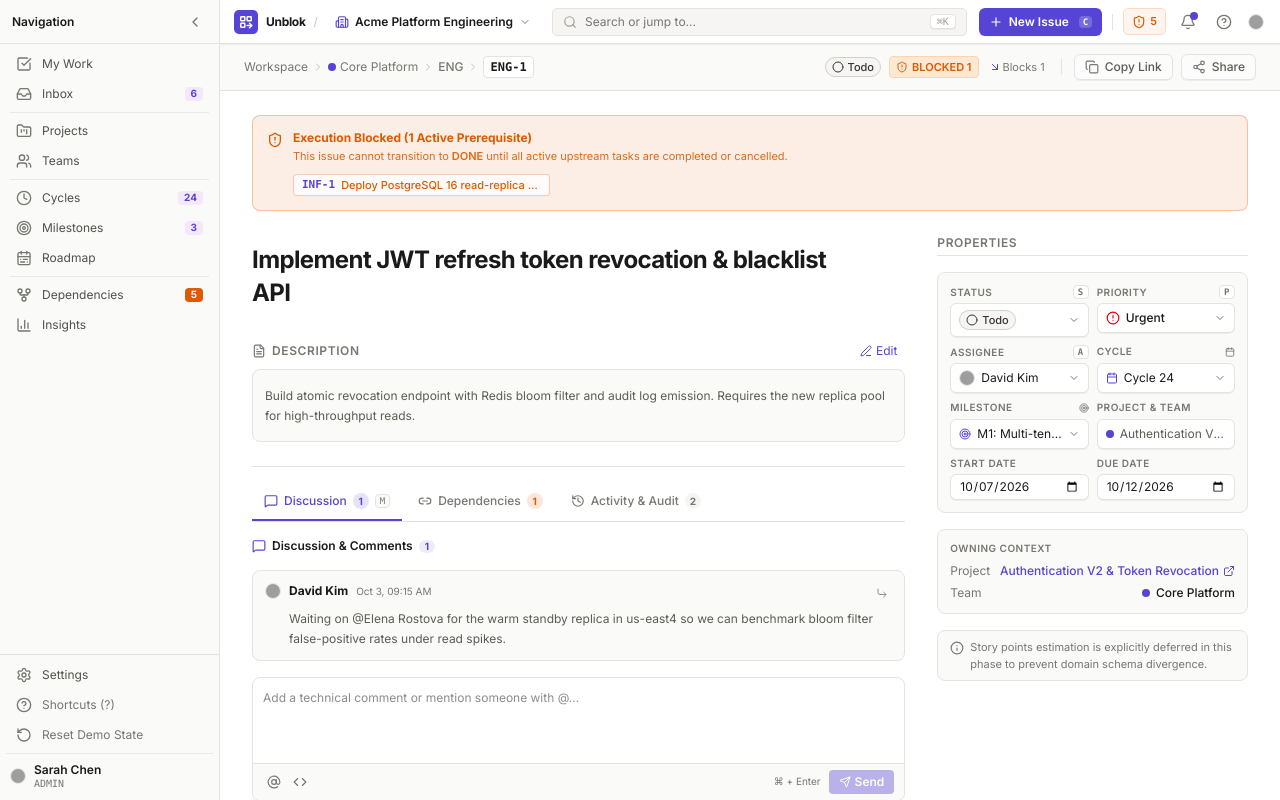
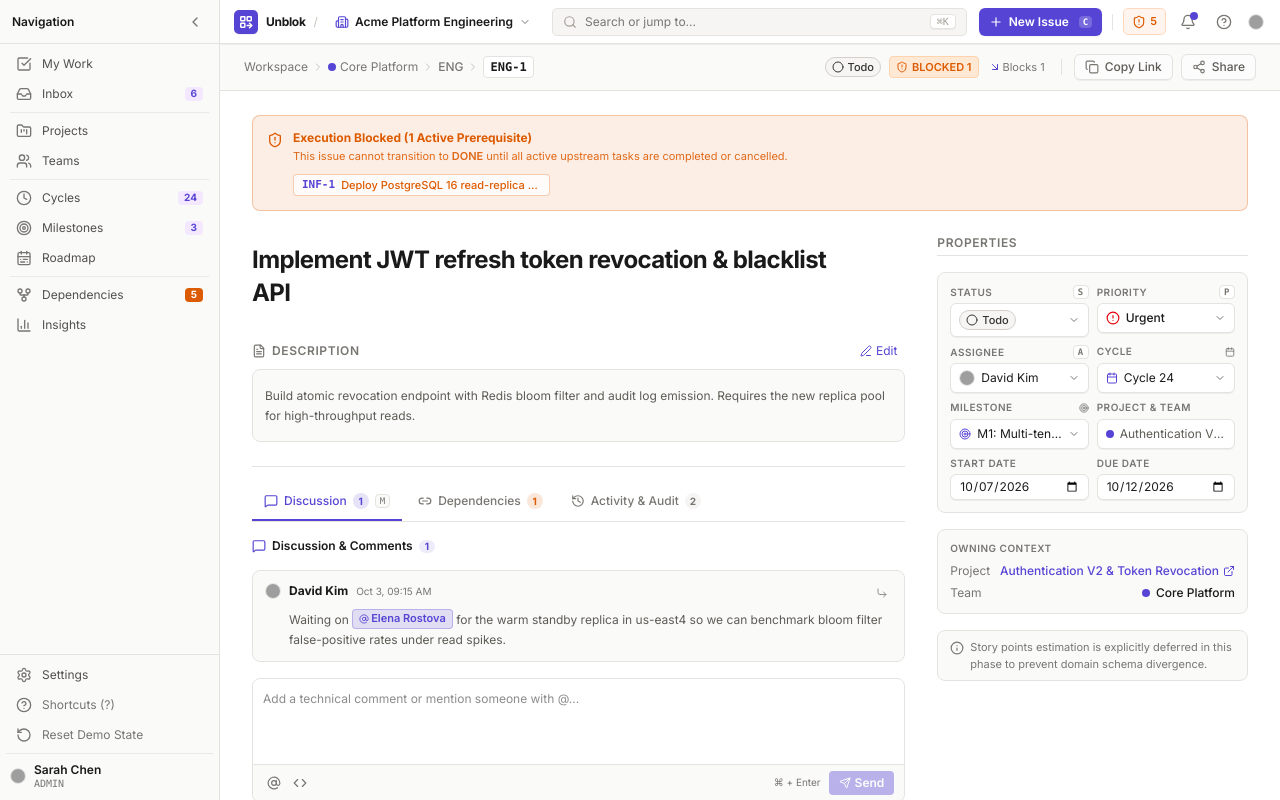
Before and after one commit to YounasKhan2/Unblok, a React (Vite) app: page /issues/ENG-1 in a window 1280 px wide. Built offline with nearby package versions, Linux system fonts and the light colour scheme; grey boxes are pictures that could not be loaded.

Commit message:
fix(ux-06): preserve stable mention identity

```diff
--- a/src/components/drawer/CommentThread.tsx
+++ b/src/components/drawer/CommentThread.tsx
@@ -3,6 +3,10 @@ import { useSearchParams } from 'react-router-dom';
 import { useProject } from '../../context/ProjectContext';
 import { IssueComment, User } from '../../types';
 import { Avatar } from '../ui/Avatar';
+import {
+  reconcileSelectedMentions,
+  escapeRegex,
+} from '../../features/collaboration/domain/collaborationMutations';
 import {
   MessageSquare,
   Send,
@@ -33,6 +37,7 @@ export const CommentThread: React.FC<CommentThreadProps> = ({
   const targetCommentId = searchParams.get('comment');
 
   const [commentText, setCommentText] = useState('');
+  const [selectedUsers, setSelectedUsers] = useState<User[]>([]);
   const [replyingTo, setReplyingTo] = useState<IssueComment | null>(null);
   const [showMentionPicker, setShowMentionPicker] = useState(false);
   const [mentionFilter, setMentionFilter] = useState('');
@@ -102,6 +107,11 @@ export const CommentThread: React.FC<CommentThreadProps> = ({
   };
 
   const handleSelectMention = (user: User) => {
+    setSelectedUsers(prev => {
+      if (prev.some(u => u.id === user.id)) return prev;
+      return [...prev, user];
+    });
+
     if (!textareaRef.current) return;
     const cursorPos = textareaRef.current.selectionStart;
     const textBeforeCursor = commentText.slice(0, cursorPos);
@@ -154,10 +164,15 @@ export const CommentThread: React.FC<CommentThreadProps> = ({
   };
 
   const handleSubmit = () => {
-    if (!commentText.trim()) return;
+    const trimmed = commentText.trim();
+    if (!trimmed) return;
 
-    addComment(issueId, commentText.trim(), replyingTo?.id);
+    // Deterministically reconcile selected mentions against the text being submitted
+    const mentionIds = reconcileSelectedMentions(trimmed, selectedUsers, users);
+
+    addComment(issueId, trimmed, replyingTo?.id, mentionIds);
     setCommentText('');
+    setSelectedUsers([]);
     setReplyingTo(null);
     setShowMentionPicker(false);
   };
@@ -185,28 +200,45 @@ export const CommentThread: React.FC<CommentThreadProps> = ({
         );
       }
 
-      // Format words and @mentions
-      const words = part.split(/(\s+)/);
+      // Format words and @mentions (handling full names with spaces)
+      const validUsers = users
+        .filter(u => u.name && u.name.trim().length > 0)
+        .slice()
+        .sort((a, b) => b.name.length - a.name.length);
+
+      if (validUsers.length === 0) {
+        return <span key={pIdx}>{part}</span>;
+      }
+
+      const namesPattern = validUsers.map(u => escapeRegex(u.name)).join('|');
+      const mentionTokenRegex = new RegExp(
+        `((?:^|(?<=[\\s(\\[{\"'<]))@(?:${namesPattern})(?=$|[\\s.,!?:;)\\]}\"'>]))`,
+        'gi'
+      );
+
+      const segments = part.split(mentionTokenRegex);
+
       return (
         <span key={pIdx}>
-          {words.map((word, wIdx) => {
-            if (word.startsWith('@')) {
-              const matchedName = users.find(
-                u => word.toLowerCase() === `@${u.name.toLowerCase()}` || word.toLowerCase().startsWith(`@${u.name.toLowerCase()}`)
+          {segments.map((seg, sIdx) => {
+            if (seg.startsWith('@')) {
+              const rawName = seg.slice(1);
+              const matched = validUsers.find(
+                u => u.name.toLowerCase() === rawName.toLowerCase()
               );
-              if (matchedName) {
+              if (matched) {
                 return (
                   <span
-                    key={wIdx}
+                    key={sIdx}
                     className="inline-flex items-center gap-0.5 px-1.5 py-0.2 rounded bg-accent/15 text-accent font-semibold text-[11px] border border-accent/30"
                   >
                     <AtSign className="w-2.5 h-2.5" />
-                    <span>{matchedName.name}</span>
+                    <span>{matched.name}</span>
                   </span>
                 );
               }
             }
-            return word;
+            return <React.Fragment key={sIdx}>{seg}</React.Fragment>;
           })}
         </span>
       );
--- a/src/context/ProjectContext.tsx
+++ b/src/context/ProjectContext.tsx
@@ -193,7 +193,12 @@ interface ProjectContextType {
 
   // Collaboration & Threaded Comments (Phase C)
   comments: IssueComment[];
-  addComment: (issueId: string, content: string, parentId?: string) => IssueComment | null;
+  addComment: (
+    issueId: string,
+    content: string,
+    parentId?: string,
+    mentionIds?: string[]
+  ) => IssueComment | null;
   deleteComment: (commentId: string) => boolean;
 
   // Issue Operations
@@ -754,7 +759,12 @@ export const ProjectProvider: React.FC<{ children: React.ReactNode }> = ({ child
 
   // Collaboration & Threaded Comments (Phase C & UX-06)
   const addComment = useCallback(
-    (issueId: string, content: string, parentId?: string): IssueComment | null => {
+    (
+      issueId: string,
+      content: string,
+      parentId?: string,
+      mentionIds?: string[]
+    ): IssueComment | null => {
       const res = executeAddComment({
         issueId,
         content,
@@ -763,6 +773,7 @@ export const ProjectProvider: React.FC<{ children: React.ReactNode }> = ({ child
         allUsers: users,
         issues,
         existingComments: comments,
+        explicitMentionIds: mentionIds,
       });
 
       if (!res.success || !res.comment) {
--- a/src/features/collaboration/domain/collaborationMutations.ts
+++ b/src/features/collaboration/domain/collaborationMutations.ts
@@ -38,8 +38,70 @@ export interface ExecuteDeleteCommentResult {
 }
 
 /**
+ * Escapes characters for use in RegExp.
+ */
+export function escapeRegex(str: string): string {
+  return str.replace(/[.*+?^${}()|[\]\\]/g, '\\$&');
+}
+
+/**
+ * Extracts mention names from text using token and boundary-aware matching,
+ * ordering users from longest name to shortest name to avoid prefix/substring collisions.
+ */
+export function extractMentionNames(content: string, allUsers: User[]): string[] {
+  if (!content || allUsers.length === 0) return [];
+  const validUsers = allUsers
+    .filter(u => u.name && u.name.trim().length > 0)
+    .slice()
+    .sort((a, b) => b.name.length - a.name.length);
+
+  if (validUsers.length === 0) return [];
+
+  const namesPattern = validUsers.map(u => escapeRegex(u.name)).join('|');
+  const mentionRegex = new RegExp(
+    `(?<=^|[\\s(\\[{\"'<])@(${namesPattern})(?=$|[\\s.,!?:;)\\]}\"'>])`,
+    'gi'
+  );
+
+  const matchedNames: string[] = [];
+  let match: RegExpExecArray | null;
+  while ((match = mentionRegex.exec(content)) !== null) {
+    if (match[1]) {
+      matchedNames.push(match[1]);
+    }
+  }
+  return matchedNames;
+}
+
+/**
+ * Deterministically reconciles selected user IDs against the comment text content.
+ * Retains only those selected user IDs whose mention tokens (@Name) are still present
+ * in the text (boundary and name-collision aware).
+ */
+export function reconcileSelectedMentions(
+  content: string,
+  selectedUsers: User[],
+  allUsers: User[]
+): string[] {
+  if (!content.trim() || selectedUsers.length === 0) return [];
+  const namesInText = new Set(
+    extractMentionNames(content, allUsers).map(n => n.toLowerCase())
+  );
+  const reconciledIds = new Set<string>();
+  for (const user of selectedUsers) {
+    if (namesInText.has(user.name.toLowerCase())) {
+      reconciledIds.add(user.id);
+    }
+  }
+  return Array.from(reconciledIds);
+}
+
+/**
  * Parses user mentions from content by matching `@UserName` against known users in the workspace.
+ * Uses boundary-aware matching, prioritizing longer user names to prevent prefix collisions
+ * (e.g., 'Sarah Chen' over 'Sarah', 'Anna' over 'Ann').
  * Deduplicates multiple mentions of the same user.
+ * Accepts authoritative explicit mention IDs (e.g. from autocomplete picker) validated against allUsers.
  */
 export function extractMentionedUserIds(
   content: string,
@@ -48,7 +110,7 @@ export function extractMentionedUserIds(
 ): string[] {
   const matchedUserIds = new Set<string>();
 
-  // If explicit IDs were passed (e.g. from an autocomplete picker)
+  // 1. Authoritative explicit mention IDs (validated against allUsers)
   if (explicitMentionIds && explicitMentionIds.length > 0) {
     for (const id of explicitMentionIds) {
       if (allUsers.some(u => u.id === id)) {
@@ -57,12 +119,32 @@ export function extractMentionedUserIds(
     }
   }
 
-  // Parse @Name mentions from content text
-  const lowerContent = content.toLowerCase();
-  for (const user of allUsers) {
-    const mentionPattern = `@${user.name.toLowerCase()}`;
-    if (lowerContent.includes(mentionPattern)) {
-      matchedUserIds.add(user.id);
+  // 2. Token / boundary-aware fallback parsing for free-typed mentions
+  if (content && allUsers.length > 0) {
+    const validUsers = allUsers
+      .filter(u => u.name && u.name.trim().length > 0)
+      .slice()
+      .sort((a, b) => b.name.length - a.name.length);
+
+    if (validUsers.length > 0) {
+      const namesPattern = validUsers.map(u => escapeRegex(u.name)).join('|');
+      const mentionRegex = new RegExp(
+        `(?<=^|[\\s(\\[{\"'<])@(${namesPattern})(?=$|[\\s.,!?:;)\\]}\"'>])`,
+        'gi'
+      );
+
+      let match: RegExpExecArray | null;
+      while ((match = mentionRegex.exec(content)) !== null) {
+        const matchedName = match[1];
+        if (matchedName) {
+          const matchedUser = validUsers.find(
+            u => u.name.toLowerCase() === matchedName.toLowerCase()
+          );
+          if (matchedUser) {
+            matchedUserIds.add(matchedUser.id);
+          }
+        }
+      }
     }
   }
 
```
Also changed, not shown: 2 other files (tests, documents, lock files or other folders).
